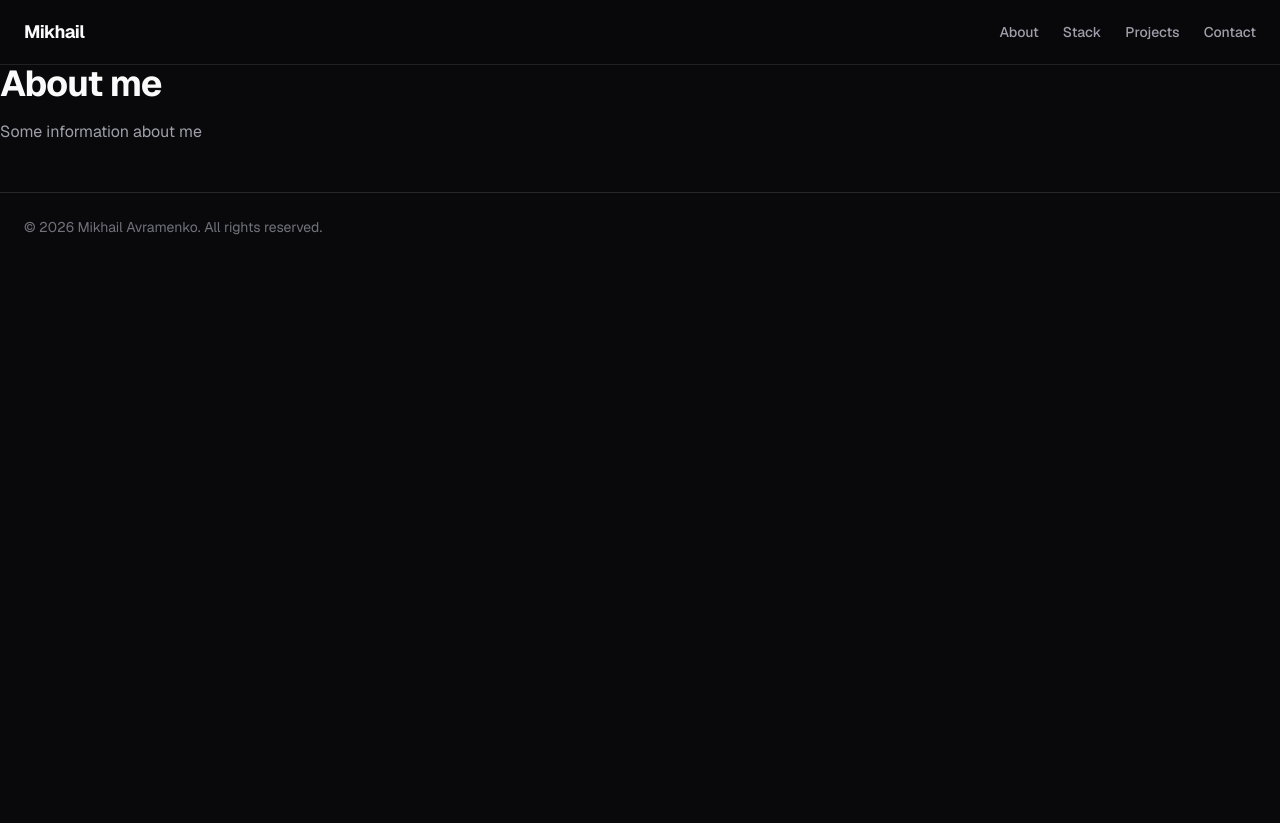
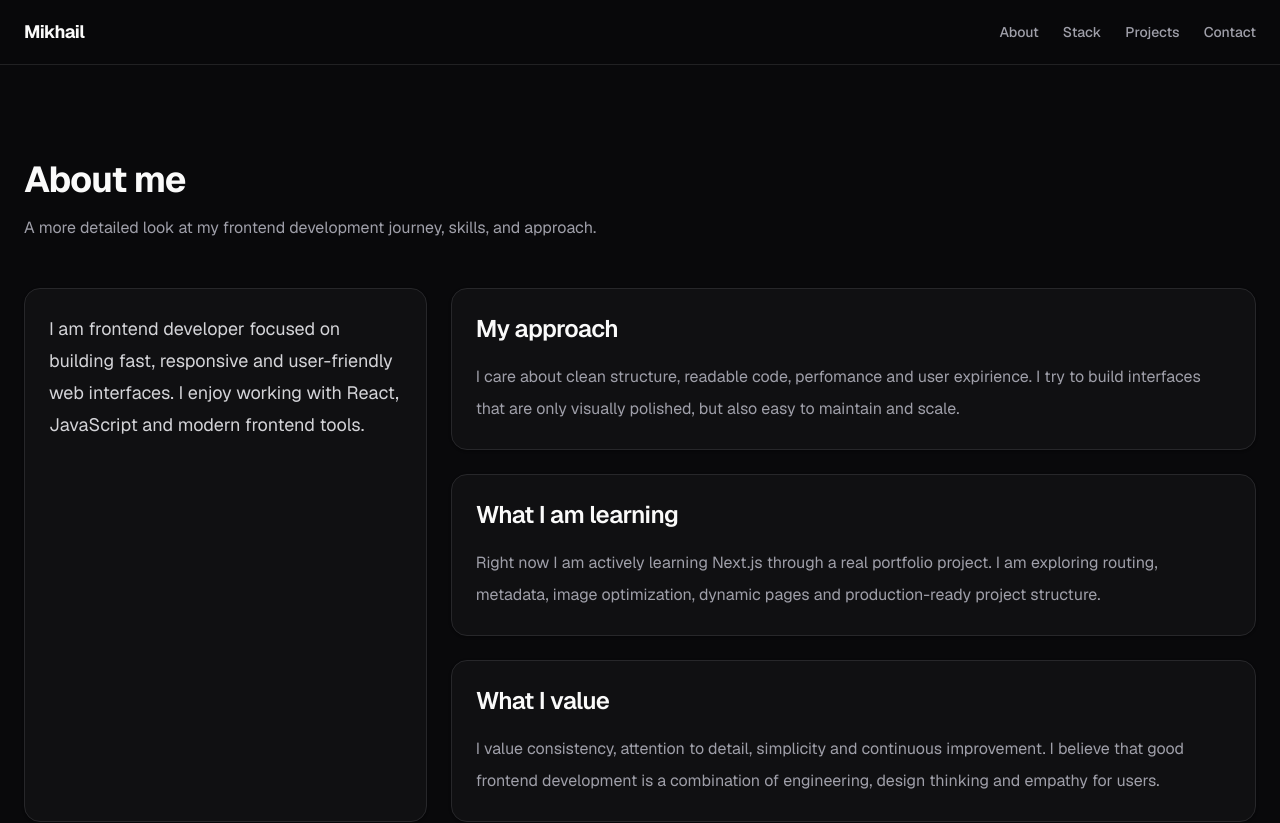
Before and after one commit to avramenkomy/portfolio, a Next.js app: page /about in a window 1280 px wide. Shown: the top 823 px of the page. Before the commit the page ends 800 px from the top, so only its background shows below. Built offline with nearby package versions, Linux system fonts and the light colour scheme.

Commit message:
feat: add about page

```diff
--- a/src/app/about/page.js
+++ b/src/app/about/page.js
@@ -1,11 +1,48 @@
-import SectionTitle from "@/components/ui/SectionTitle";
+import SectionTitle from '@/components/ui/SectionTitle';
+import Container from '@/components/ui/Container';
+import Card from '@/components/ui/Card';
 
+import aboutPage from '@/data/aboutPage';
+
+
+export const metadata = {
+  title: 'About',
+  description: 'Learn more about my frontend development journey, skills and approach.'
+}
 
 export default function AboutPage() {
   return (
-    <SectionTitle
-      title="About me"
-      description="Some information about me"
-    />
+    <main className="py-24">
+      <Container>
+        <SectionTitle
+          title={aboutPage.title}
+          description={aboutPage.description}
+        />
+
+        <div className="grid gap-6 lg:grid-cols-[1fr_2fr]">
+          <Card
+            hover={false}
+            className="p-6"
+          >
+            <p className="text-lg leading-8 text-zinc-300">
+              {aboutPage.intro}
+            </p>
+          </Card>
+
+          <div className="grid gap-6">
+            {aboutPage.sections.map(section => (
+              <Card key={section.title} className="p-6">
+                <h2 className="text-2xl font-semibold tracking-tight text-zinc-50">
+                  {section.title}
+                </h2>
+                <p className="mt-4 leading-8 text-zinc-400">
+                  {section.text}
+                </p>
+              </Card>
+            ))}
+          </div>
+        </div>
+      </Container>
+    </main>
   )
 }
--- a/src/components/sections/About.jsx
+++ b/src/components/sections/About.jsx
@@ -1,6 +1,7 @@
 import Section from '../ui/Section';
 import SectionTitle from '@/components/ui/SectionTitle';
 import Card from '@/components/ui/Card';
+import Button from '@/components/ui/Button';
 
 import about from '@/data/about';
 
@@ -13,8 +14,19 @@ export default function About() {
         description={about.description}
       />
 
-      <Card>
-        <p>{about.content}</p>
+      <Card className="p-6">
+        <p className="leading-8 text-zinc-300">
+          {about.content}
+        </p>
+
+        <div className="mt-6">
+          <Button
+            href="/about"
+            variant="secondary"
+          >
+            More about me
+          </Button>
+        </div>
       </Card>
     </Section>
   )
--- /dev/null
+++ b/src/data/aboutPage.js
@@ -0,0 +1,24 @@
+const aboutPage = {
+  title: 'About me',
+
+  description: 'A more detailed look at my frontend development journey, skills, and approach.',
+
+  intro: 'I am frontend developer focused on building fast, responsive and user-friendly web interfaces. I enjoy working with React, JavaScript and modern frontend tools.',
+
+  sections: [
+    {
+      title: 'My approach',
+      text: 'I care about clean structure, readable code, perfomance and user expirience. I try to build interfaces that are only visually polished, but also easy to maintain and scale. ',
+    },
+    {
+      title: 'What I am learning',
+      text: 'Right now I am actively learning Next.js through a real portfolio project. I am exploring routing, metadata, image optimization, dynamic pages and production-ready project structure.',
+    },
+    {
+      title: 'What I value',
+      text: 'I value consistency, attention to detail, simplicity and continuous improvement. I believe that good frontend development is a combination of engineering, design thinking and empathy for users.',
+    },
+  ]
+}
+
+export default aboutPage;
--- a/src/data/navigation.js
+++ b/src/data/navigation.js
@@ -1,7 +1,7 @@
 const navigation = [
   {
     title: 'About',
-    href: '/#about',
+    href: '/about',
   },
   {
     title: 'Stack',
@@ -9,7 +9,7 @@ const navigation = [
   },
   {
     title: 'Projects',
-    href: '/#projects',
+    href: '/projects',
   },
   {
     title: 'Contact',
```
